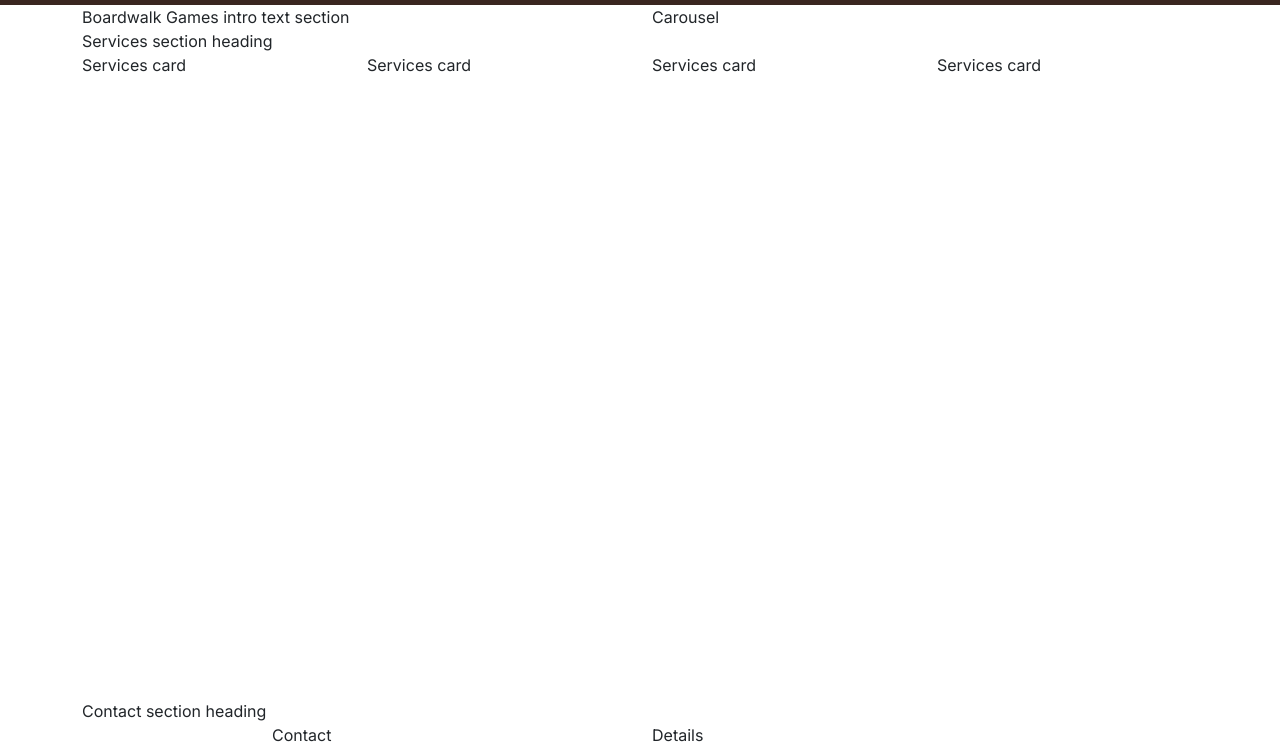
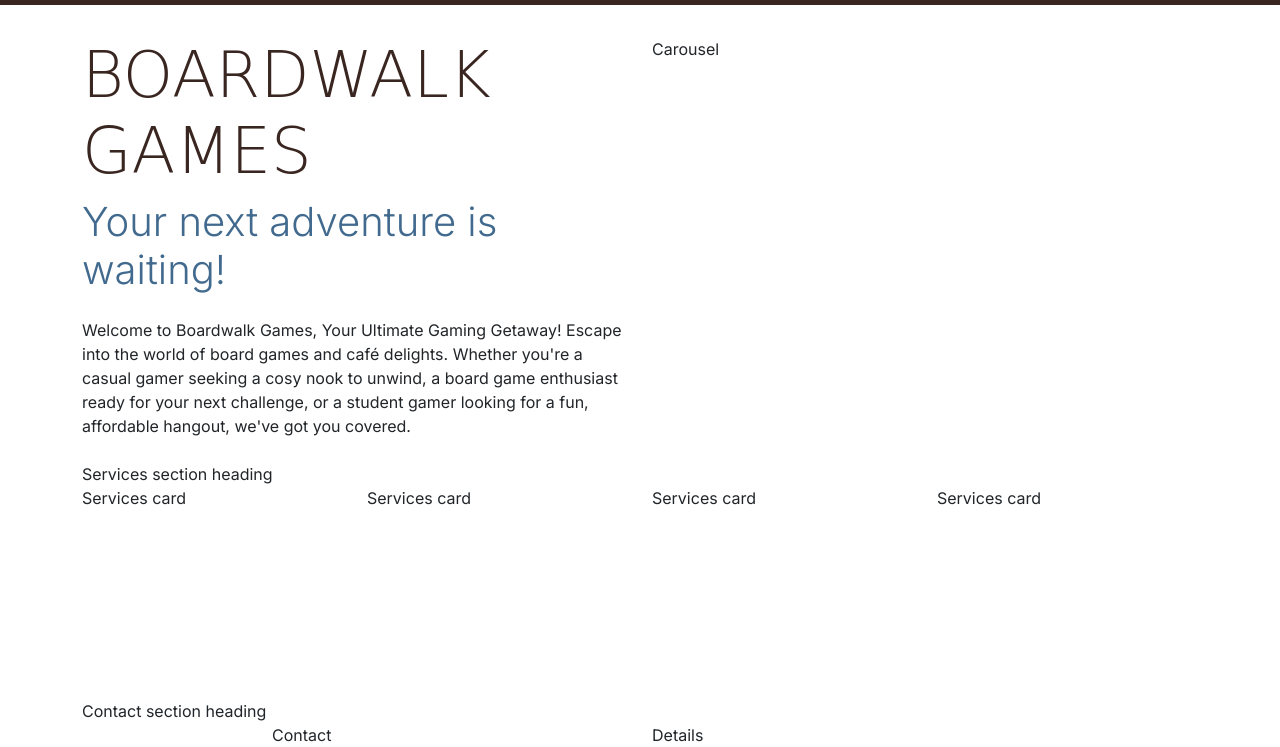
Before and after one commit to bartdamian/boardwalk-games, a plain HTML site: page index.html in a window 1280 px wide. Shown: the part 53-800 px from the top of the page. Drawn offline with nearby package versions, Linux system fonts and the light colour scheme; a web font is replaced by a local one.

Commit message:
Adding the header text

```diff
--- a/assets/css/style.css
+++ b/assets/css/style.css
@@ -9,6 +9,7 @@
     --highlight-color: #416a8e;
     --light-highlight-color: #7a9fc2;
 }
+/* global styles */
 
 body {
     font-family: var(--primary-font);
@@ -18,11 +19,16 @@ h1,
 h2,
 h3 {
     font-family: var(--secondary-font);
-    color: var(--primary-color)
+    color: var(--primary-color);
+    text-transform: uppercase;
 }
 
 .sub-heading-color {
     color: var(--highlight-color);
+}
+
+.section {
+    margin-top: 2rem;
 }
 
 /* Navbar styles */
@@ -32,6 +38,11 @@ h3 {
 
 #navbar .logo {
     width:30px;
+}
+
+/* Header styles */
+#header .lead {
+    font-family: var(--secondary-color);
 }
 
 /* Grid visualisation CSS for testing */
--- a/index.html
+++ b/index.html
@@ -52,9 +52,13 @@
     </nav>
 
     <!-- Header with carousel -->
-    <header class="container">
+    <header id="header" class="container section">
         <div class="row">
-            <div class="col-12 col-xl-6">Boardwalk Games intro text section</div>
+            <div class="col-12 col-xl-6 text-center text-xl-start">
+                <h1 class="display-3">Boardwalk Games</h1>
+                <p class="lead display-6 sub-heading-color">Your next adventure is waiting!</p>
+                <p class="my-4">Welcome to Boardwalk Games, Your Ultimate Gaming Getaway! Escape into the world of board games and café delights. Whether you're a casual gamer seeking a cosy nook to unwind, a board game enthusiast ready for your next challenge, or a student gamer looking for a fun, affordable hangout, we've got you covered.</p>
+            </div>
             <div class="col-12 col-xl-6">Carousel</div>
         </div>
     </header>
```
